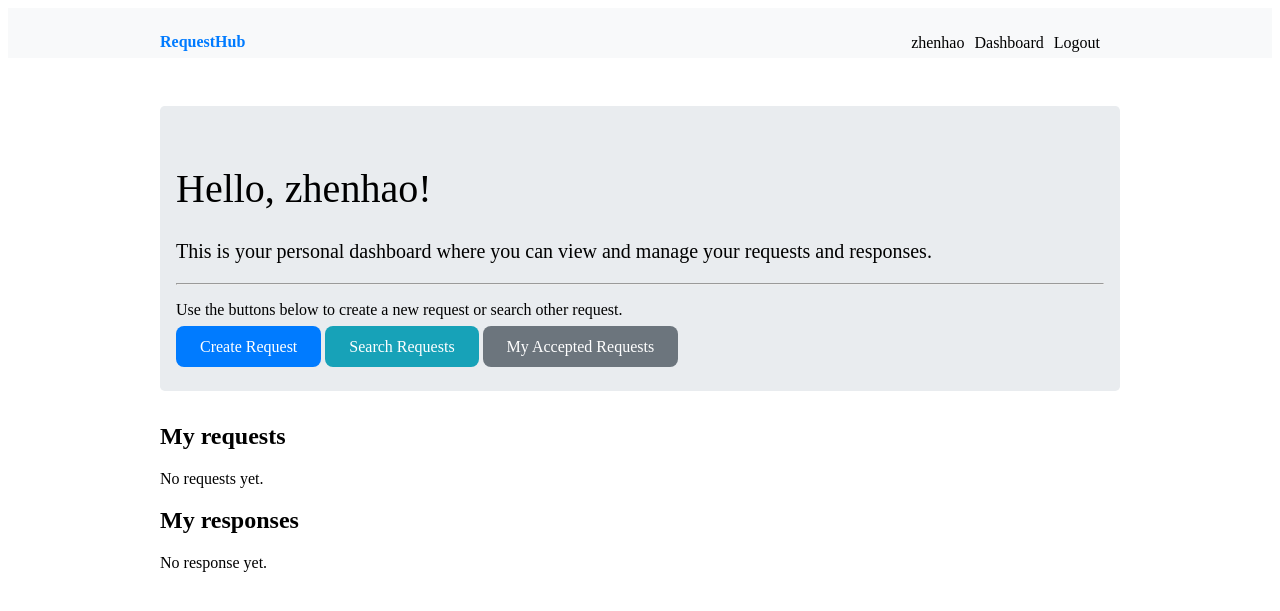
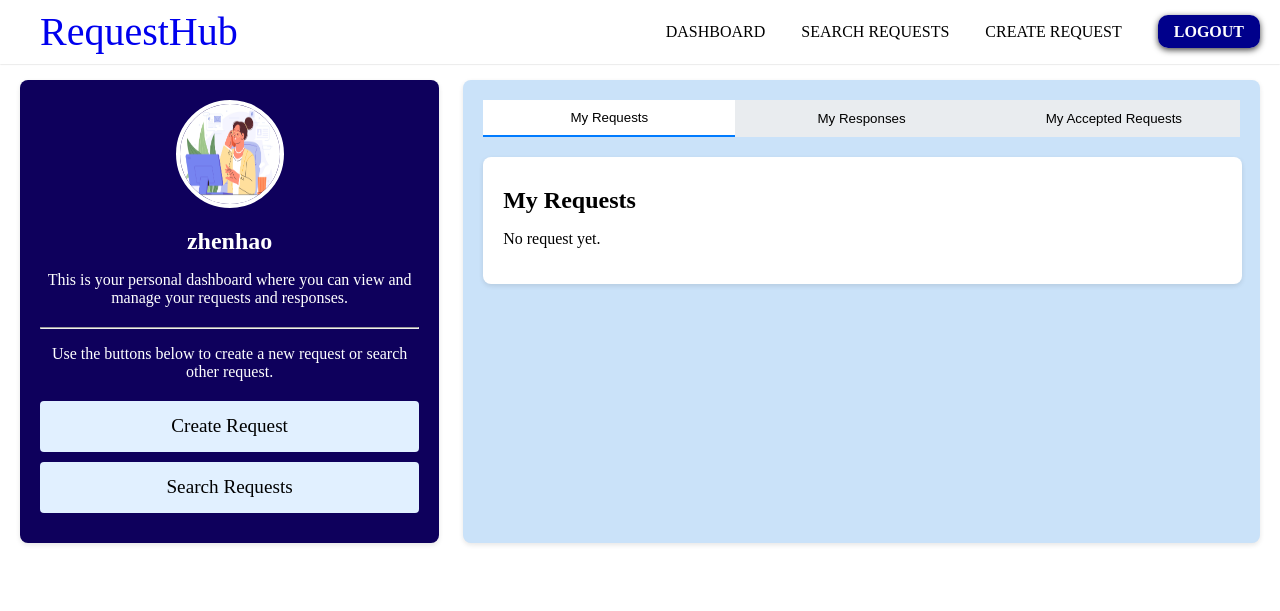
Before and after one commit to dynamicCat/CITS5505_Group_Project, a Flask app: page /dashboard in a window 1280 px wide. Shown: the top 611 px of the page. Run offline with Flask 3, Linux system fonts and the light colour scheme; a user stored in the database is signed in; data comes from the database, SQL or seed files in the repository; both versions use the stored data as it was after the commit; some libraries are stand-ins or nearby versions.

Commit message:
modify dashboard page

```diff
--- a/app/routes.py
+++ b/app/routes.py
@@ -54,7 +54,8 @@ def dashboard():
         if user:
             user_requests = Request.query.filter_by(user_id=user_id).all()
             user_responses = Response.query.filter_by(user_id=user_id).all()
-            return render_template('dashboard.html', user=user, requests=user_requests, responses=user_responses)
+            accepted_requests = user.accepted_requests
+            return render_template('dashboard.html', user=user, requests=user_requests, responses=user_responses, accepted_requests=accepted_requests)
         else:
             flash('User not found')
             return redirect(url_for('login'))
--- a/app/static/css/dashboard.css
+++ b/app/static/css/dashboard.css
@@ -1,153 +1,164 @@
-/* dashboard.css */
-li {
-    display: list-item;
-    text-align: -webkit-match-parent;
-    list-style-type: disc;
-    margin-bottom: .25rem;
-}
-
 a {
-    color: #007bff;
-    text-decoration: none;
-    background-color: transparent;
-}
-
-a:hover {
-    color: #0056b3;
-}
-
-.navbar-toggler {
-    order: 2;
-}
-
-.navbar-nav {
-    display: flex;
-    align-items: center;
-}
-
-.navbar-nav .navbar-brand {
-    float:left;
-}
-
-.navbar-collapse {
-    padding-top:10px;
-    order: 3;
-}
-
-.navbar-nav li {
-    list-style-type: none;
-}
-
-.navbar-nav li a {
-    text-decoration: none;
-    color: inherit;
+    text-decoration: none; /* Removes underlines globally */
 }
 
 .container {
+    display: flex;
     width: 100%;
-    max-width: 960px;
-    height:50px;
-    margin-right: auto;
-    margin-left: auto;
+    margin: 5rem auto;
 }
 
-.mt-5 {
-    margin-top: 3rem !important;
+.profile-sidebar {
+    width: 30%;
+    background-color: #0e005c;
+    color: white;
+    padding: 20px;
+    border-radius: 8px;
+    box-shadow: 0 2px 5px rgba(0,0,0,0.1);
+    text-align: center;
+    margin-right: 12px;
+    margin-left: 12px;
+    flex: 0 0 auto;
+    overflow-y: auto;
 }
 
-.navbar {
-    background-color: #f8f9fa !important;
+.content-panel {
+    width: 70%;
+    padding: 20px;
+    background-color: #cae2f9;
+    border-radius: 8px;
+    box-shadow: 0 2px 5px rgba(0,0,0,0.1);
+    margin-right: 12px;
+    margin-left: 12px;
 }
 
-.navbar-expand-lg {
-    -ms-flex-wrap: nowrap;
-    flex-wrap: nowrap;
+
+.profile-image {
+    width: 100px;
+    height: 100px;
+    border-radius: 50%;
+    border: 4px solid white;
+    display: block;
+    margin: 0 auto 20px;
 }
 
-.navbar-light.bg-light {
-    background-color: #f8f9fa !important;
-}
-
-.navbar-brand {
-    padding-top:25px;
-    float:left;
-    font-weight: bold;
-}
-
-.navbar-toggler {
-    border-color: #007bff;
-}
-
-.navbar-nav {
-    margin-right: 10px;
-    display: flex;
-    justify-content: flex-end;
-}
-
-.nav-item {
-    margin-right: 10px;
-}
-
-.nav-link {
-    color: #007bff;
-}
-
-.jumbotron {
-    background-color: #e9ecef;
-    padding: 2rem 1rem;
-    margin-bottom: 2rem;
-    border-radius: .3rem;
-}
-
-.display-4 {
-    font-size: 2.5rem;
-    font-weight: 300;
-    line-height: 1.2;
+h2 {
+    margin: 10px 0;
 }
 
 .lead {
-    font-size: 1.25rem;
-    font-weight: 300;
+    color: white;
+    font-size: 1rem;
+    margin-bottom: 20px;
 }
 
-.btn {
-    font-size: 1rem;
-    line-height: 1.5;
-    border-radius: .5rem;
-    padding: 12px 24px;
+.profile-actions .btn {
+    display: block;
+    width: auto;
+    padding: 0.75em 1.5em;
+    border-radius: 0.25rem;
+    border: none;
+    font-size: 1.2em;
+    margin: 10px auto;
+    background-color: #e1f0ff;
+    transition: background-color 0.3s ease;
+    color: black;
 }
 
-.btn-primary {
-    color: #fff;
-    background-color: #007bff;
-    border-color: #007bff;
+
+.btn:hover {
+    filter: brightness(85%);
 }
 
-.btn-info {
-    color: #fff;
-    background-color: #17a2b8;
-    border-color: #17a2b8;
+.profile-actions .btn:hover {
+    filter: brightness(85%);
+    text-decoration: none; /* No underline on hover */
 }
 
-.btn-secondary {
-    color: #fff;
-    background-color: #6c757d;
-    border-color: #6c757d;
+.tab-navigation {
+    display: flex;
+    margin-bottom: 20px;
+}
+
+.my-btn {
+    flex: 1;
+    padding: 5px;
+    background-color: #e9ecef;
+    max-width: 80px;
+    text-align: center;
+    transition: background-color 0.3s ease;
+}
+
+.my-btn:hover {
+    background-color: #dde;
+}
+
+.tab-button {
+    flex: 1;
+    padding: 10px;
+    text-align: center;
+    background-color: #e9ecef;
+    border: none;
+    cursor: pointer;
+    outline: none;
+    transition: background-color 0.3s ease;
+}
+
+.tab-button:hover {
+    background-color: #dde;
+}
+
+.tab-button.active {
+    background-color: #fff;
+    border-bottom: 2px solid #007bff;
+}
+
+.tab-content {
+    display: none; /* Hide all tab content by default */
+    padding: 20px;
+    background-color: #fff;
+    border-radius: 8px;
+    box-shadow: 0 2px 5px rgba(0,0,0,0.1);
+    overflow-y: auto;
+    max-height: 440px;
+    width: 95%;
+}
+
+.tab-content.active {
+    display: block;
 }
 
 .list-group {
-    display: flex;
-    flex-direction: column;
-    padding-left: 0;
-    margin-bottom: 0;
     list-style: none;
+    padding: 0;
+    width: 100%;
 }
 
 .list-group-item {
-    position: relative;
+    background-color: #0e005c;
+    padding: 10px 15px;
+    border-radius: 8px;
+    margin-bottom: 10px;
+    overflow: hidden;
     display: block;
-    padding: .75rem 1.25rem;
-    margin-bottom: -1px;
-    background-color: #fff;
-    border: 1px solid rgba(0, 0, 0, .125);
+    text-decoration: none;
+    height: 90px;
+    text-overflow: ellipsis;
+    transition: background-color 0.3s ease;
 }
+
+.list-group-item:hover {
+    background-color: #094ea9ce;
+}
+
+.list-group-item a {
+    color: inherit;
+    display: block;
+    text-decoration: none;
+}
+
+.list-group-item p {
+    margin: 5px 0;
+    max-width: 90%;
+    color: white;
+}
--- a/app/static/css/header-footer.css
+++ b/app/static/css/header-footer.css
@@ -1,3 +1,6 @@
+a {
+    text-decoration: none; /* Removes underlines globally */
+}
 /* Header Styling */
 #header {
     background: #ffffff;
@@ -54,7 +57,6 @@
 #header nav > ul > li a {
     text-transform: uppercase;
     color: black;
-    text-decoration: none;
     -webkit-transition: letter-spacing .3s linear;
     -moz-transition: letter-spacing .3s linear;
     -ms-transition: letter-spacing .3s linear;
@@ -89,6 +91,7 @@
     text-decoration: none;
 }
 
+/* footer styling */
 footer {
     background-color: #f6f6e6;
     color: #333;
--- a/app/static/js/js.js
+++ b/app/static/js/js.js
@@ -4,3 +4,17 @@ function dismissAlert(element) {
         alertElement.style.display = 'none'; // This hides the alert
     }
 }
+
+function switchTab(tabId) {
+    document.querySelectorAll('.tab-button').forEach(button => {
+        button.classList.remove('active');
+    });
+
+    document.querySelectorAll('.tab-content').forEach(content => {
+        content.classList.remove('active');
+    });
+
+    document.querySelector(`[onclick="switchTab('${tabId}')"]`).classList.add('active');
+
+    document.getElementById(tabId).classList.add('active');
+}
--- a/app/templates/dashboard.html
+++ b/app/templates/dashboard.html
@@ -4,77 +4,103 @@
     <meta charset="UTF-8">
     <meta name="viewport" content="width=device-width, initial-scale=1.0">
     <title>User Dashboard</title>
-<!--    <link rel="stylesheet" href="https://stackpath.bootstrapcdn.com/bootstrap/4.3.1/css/bootstrap.min.css">-->
+
+    <!-- CSS -->
     <link rel="stylesheet" href="{{ url_for('static', filename='css/dashboard.css') }}">
+    <link rel="stylesheet" href="{{ url_for('static', filename='css/header-footer.css') }}">
+
+    <!-- JS -->
+    <script src="{{ url_for('static', filename='js/js.js') }}"></script>
 
 </head>
 <body>
-    <nav class="navbar navbar-expand-lg navbar-light bg-light">
+    <header id="header">
+        <h1><a href="{{ url_for('home') }}">RequestHub</a></h1>
+        <nav id="nav">
+            <ul>
+                {% if session.get('username') %}
+                <li><a href="{{ url_for('dashboard') }}">Dashboard</a></li>
+                {% endif %}
+                <li><a href="{{ url_for('search_requests') }}">Search Requests</a></li>
+                <li><a href="{{ url_for('create_request') }}">Create Request</a></li>
+                <li><a href="{{ url_for('logout') }}" class="button">Logout</a></li>
+            </ul>
+        </nav>
+    </header>
+
     <div class="container">
-            <a class="navbar-brand" href="{{ url_for('dashboard') }}">RequestHub</a>
-            <div class="collapse navbar-collapse" id="navbarNav">
-                <ul class="navbar-nav ml-auto">
-                    {% if session.get('username') %}
-                    <li class="nav-item">
-                        <a class="nav-link" href="{{ url_for('dashboard') }}">{{ session['username'] }}</a>
-                    </li>
-                    {% endif %}
-                    <li class="nav-item">
-                        <a class="nav-link" href="{{ url_for('dashboard') }}">Dashboard</a>
-                    </li>
-                    <li class="nav-item">
-                        <a class="nav-link" href="{{ url_for('logout') }}">Logout</a>
-                    </li>
-                </ul>
+        <!-- User Profile Sidebar -->
+        <div class="profile-sidebar">
+            <img src="{{ url_for('static', filename='images/register_page_img.jpg') }}" alt="user profile" class="profile-image">
+            <h2>{{ user.username }}</h2>
+            <p class="lead">This is your personal dashboard where you can view and manage your requests and responses.</p>
+            <hr>
+            <p class="lead">Use the buttons below to create a new request or search other request.</p>
+            <div class="profile-actions">
+                <a class="btn" href="{{ url_for('create_request') }}" role="button">Create Request</a>
+                <a class="btn" href="{{ url_for('search_requests') }}" role="button">Search Requests</a>
             </div>
         </div>
-    </nav>
 
-    <div class="container mt-5">
-        <!-- User welcome message -->
-        <div class="jumbotron">
-            <h1 class="display-4">Hello, {{ user.username }}!</h1>
-            <p class="lead">This is your personal dashboard where you can view and manage your requests and responses.</p>
-            <hr class="my-4">
-            <p>Use the buttons below to create a new request or search other request.</p>
-            <a class="btn btn-primary btn-lg" href="{{ url_for('create_request') }}" role="button">Create Request</a>
-            <a class="btn btn-info btn-lg" href="{{ url_for('search_requests') }}" role="button">Search Requests</a>
-            <a class="btn btn-secondary btn-lg" href="{{ url_for('my_accepted_requests') }}" role="button">My Accepted Requests</a>
-            <!-- <a class="btn btn-secondary btn-lg" href="{{ url_for('logout') }}" role="button">sign out</a>-->
+        <!-- Content Panel with Tabs -->
+        <div class="content-panel">
+            <!-- Tab Navigation -->
+            <div class="tab-navigation">
+                <button class="tab-button active" onclick="switchTab('tab1')">My Requests</button>
+                <button class="tab-button" onclick="switchTab('tab2')">My Responses</button>
+                <button class="tab-button" onclick="switchTab('tab3')">My Accepted Requests</button>
             </div>
 
-
-
-
-
-        <!-- User request -->
-        <div class="mb-5">
-            <h2>My requests</h2>
+            <!-- Tab Content -->
+            <div id="tab1" class="tab-content active">
+                <div>
+                    <h2>My Requests</h2>
                     {% if requests %}
                     <ul class="list-group">
                         {% for request in requests %}
+                        <a href="{{ url_for('request_details', request_id=request.id) }}">
                             <li class="list-group-item">
-                    <a href="{{ url_for('request_details', request_id=request.id) }}">
-                        {{ request.title }} - {{ request.description }}
+                                <p>Title: {{ request.title }} </p>
+                                <p>Description: {{ request.description }}</p>
+                            </li>
                         </a>
-                </li>
+
                         {% endfor %}
                     </ul>
                     {% else %}
-            <p>No requests yet.</p>
+                    <p>No request yet.</p>
                     {% endif %}
                 </div>
+            </div>
 
-        <!-- User response -->
-        <div class="mb-5">
-            <h2>My responses</h2>
+            <div id="tab2" class="tab-content">
+                <div>
+                    <h2>My Responses</h2>
                     {% if responses %}
                     <ul class="list-group">
                         {% for response in responses %}
+                        <a href="{{ url_for('request_details', request_id=response.request_id) }}">
                             <li class="list-group-item">
-                    <a href="{{ url_for('request_details', request_id=response.request_id) }}">
-                        {{ response.response_text }}
+                                <p>My response for this request: {{ response.response_text }} </p>
+                            </li>
                         </a>
+                        {% endfor %}
+                    </ul>
+                    {% else %}
+                    <p>No response yet.</p>
+                    {% endif %}
+                </div>
+            </div>
+
+            <div id="tab3" class="tab-content">
+                <div>
+                    <h2>My Accepted Requests</h2>
+                    {% if accepted_requests %}
+                    <ul class="list-group">
+                        {% for request in accepted_requests %}
+                        <li class="list-group-item">
+                            <p>Title: {{ request.title }} </p>
+                            <a href="{{ url_for('answer_request', request_id=request.id) }}" class="my-btn">Answer</a>
                         </li>
                         {% endfor %}
                     </ul>
@@ -82,9 +108,8 @@
                     <p>No response yet.</p>
                     {% endif %}
                 </div>
-
-
-
-
+            </div>
+        </div>
     </div>
 </body>
+</html>
--- a/app/templates/introductory.html
+++ b/app/templates/introductory.html
@@ -18,7 +18,7 @@
         <h1><a href="{{ url_for('home') }}">RequestHub</a></h1>
         <nav id="nav">
             <ul>
-                <li><a href="#banner">Home</a></button></li>
+                <li><a href="#banner">Home</a></li>
                 <li><a href="#about">About</a></li>
                 <li><a href="#function">Function</a></li>
                 <li><a href="{{ url_for('login') }}" class="button">Login</a></li>
@@ -31,8 +31,8 @@
             <h2>Welcome to RequestHub</h2>
             <p>Get started by either logging in to your existing account or creating a new one to explore the possibilities</p>
             <ul class="actions">
-                <li><a href="{{ url_for('register') }}" class="button big special">Sign Up</a></li>
-                <li><a href="{{ url_for('login') }}" class="button big alt">Login</a></li>
+                <li><a href="{{ url_for('register') }}" class="button special">Sign Up</a></li>
+                <li><a href="{{ url_for('login') }}" class="button alt">Login</a></li>
             </ul>
         </div>
     </section>
```
Also changed, not shown: instance/database.db, 2 other files. Lines whose indentation alone changed are shown as unchanged.
